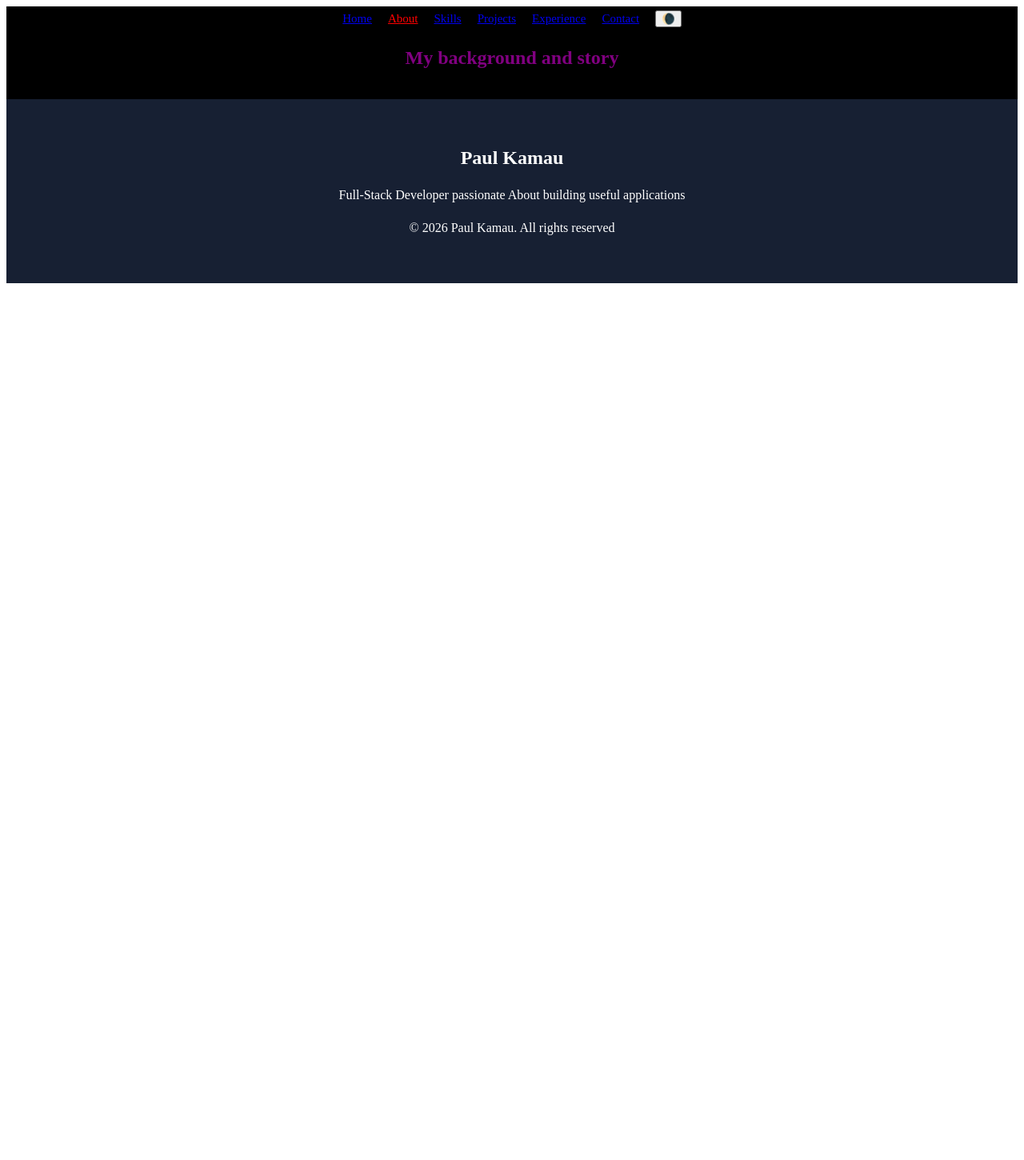
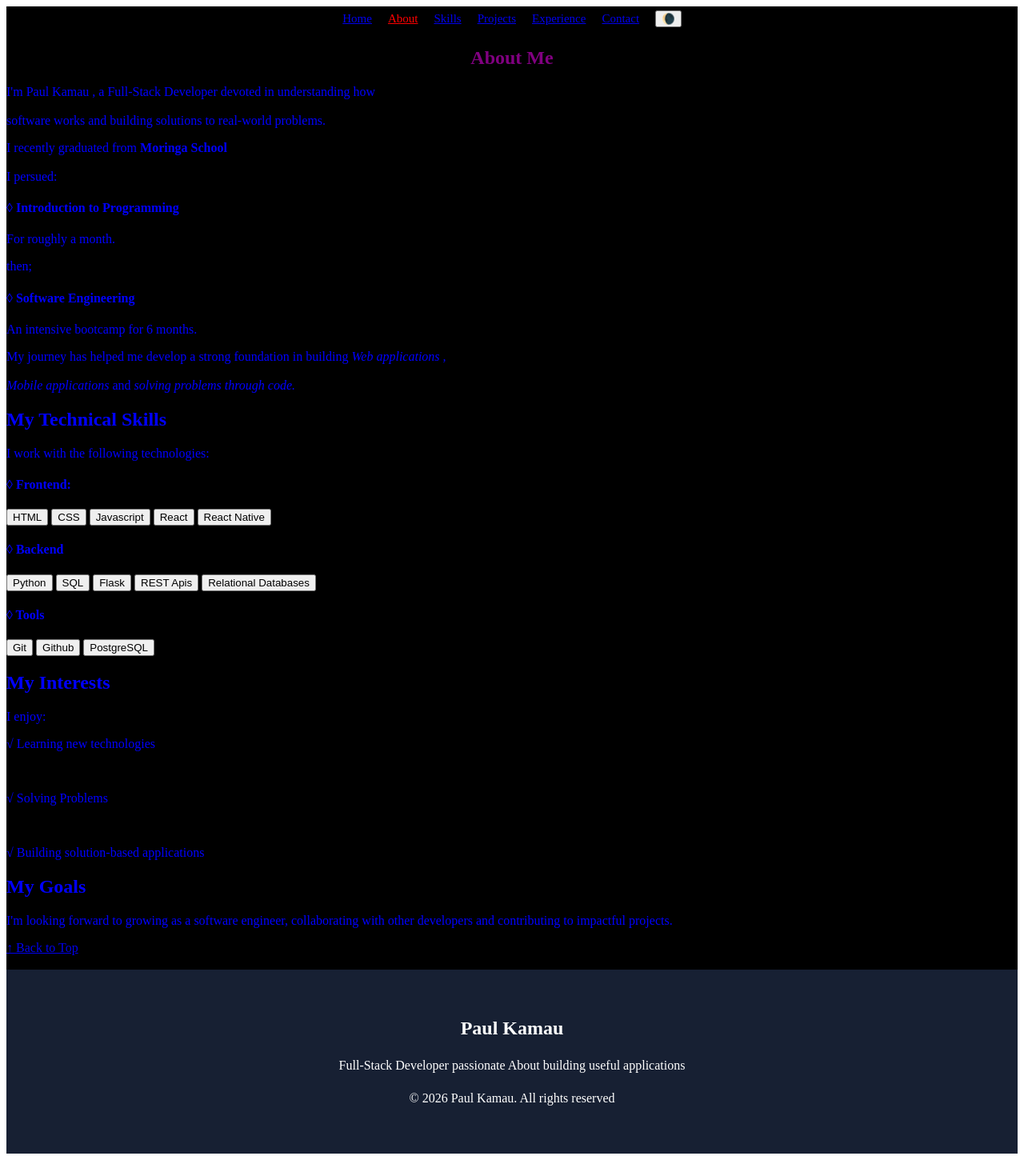
Before and after one commit to kamaukimani/portfolio-website, a React (Vite) app: page /about in a window 1280 px wide. Shown: the whole page at 80% size. Before the commit the page ends 800 px from the top, so only its background shows below. Built offline with nearby package versions, Linux system fonts and the light colour scheme.

Commit message:
update component

```diff
--- a/src/components/About.jsx
+++ b/src/components/About.jsx
@@ -1,7 +1,50 @@
 function About(){
     return(
         <article className="color">
-            <h1>My background and story</h1>
+            <h1 id="top">About Me</h1>
+            <p>
+                I'm Paul Kamau , a Full-Stack Developer devoted in understanding how <br />
+                <br/>
+                software works and building solutions to real-world problems.
+            </p>
+            <p>
+                I recently graduated from <strong>Moringa School</strong><br />
+                <br/>
+                I persued:
+                   <h4>&loz; Introduction to Programming</h4>
+                    <p>For roughly a month.</p>
+                    <p>then;</p>
+                    <h4>&loz; Software Engineering</h4>
+                    <p>An intensive bootcamp for 6 months.</p>
+                My journey has helped me develop a strong foundation in building <em>Web applications ,<br />
+                <br/>Mobile applications</em> and <em>solving problems through code.</em>
+
+            </p>
+            <h2>My Technical Skills</h2>
+            <p>I work with the following technologies:
+
+                    <h4>&loz; Frontend:</h4>
+                    <button>HTML</button> <button>CSS</button> <button>Javascript</button> <button>React</button> <button>React Native</button>
+                    <h4>&loz; Backend</h4>
+                    <button>Python</button> <button>SQL</button> <button>Flask</button> <button>REST Apis</button> <button>Relational Databases</button>
+                    <h4>&loz; Tools</h4>
+                    <button>Git</button> <button>Github</button> <button>PostgreSQL</button>
+            </p>
+            <h2>My Interests</h2>
+            <p>
+                I enjoy:
+
+                <br/><p>&radic; Learning new technologies</p>
+                <br/><p>&radic; Solving Problems</p>
+                <br/><p>&radic; Building solution-based applications</p>
+
+            </p>
+            <h2>My Goals</h2>
+            <p>
+                I'm looking forward to growing as a software engineer, collaborating with other developers and
+                contributing to impactful projects.
+            </p>
+            <a href="#top" className="back-to-top">&uarr; Back to Top</a>
         </article>
     )
 }
```
